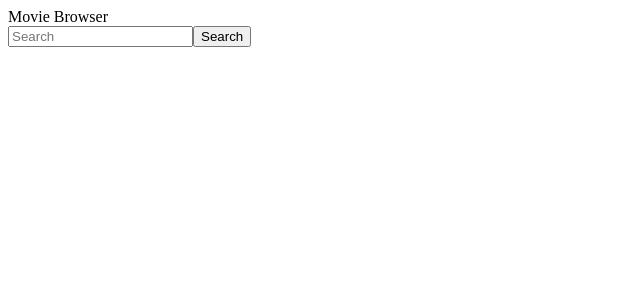
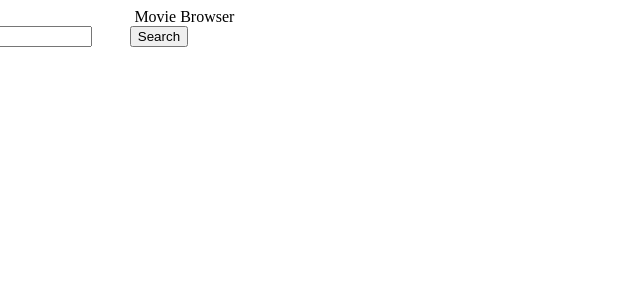
Before and after one commit to habioye/MovieBrowser, an Angular app: page / in a window 1280 px wide. Shown: the top 300 px of the page, without its empty margins (0-640 px from the left). Built offline with nearby package versions, Linux system fonts and the light colour scheme.

Commit message:
added the submit method and the router link

```diff
--- a/src/app/app.component.html
+++ b/src/app/app.component.html
@@ -1,8 +1,8 @@
 <nav class="navbar navbar-dark bg-dark fixed-top">
-  <a class="navbar-brand">Movie Browser</a>
-  <form class="form-inline">
+  <a class="navbar-brand" style="position: relative; left: 10%;">Movie Browser</a>
+  <form class="form-inline" style="position: relative; right: 5%;">
 
-    <input class="mr-sm-2" type="search" placeholder="Search" aria-label="Search">
+    <input class="mr-sm-2" style="position: relative; right: 3%;" type="search" placeholder="Search" aria-label="Search">
     <button class="btn btn-outline-success my-2 my-sm-0" type="submit">Search</button>
   </form>
 </nav>
```
